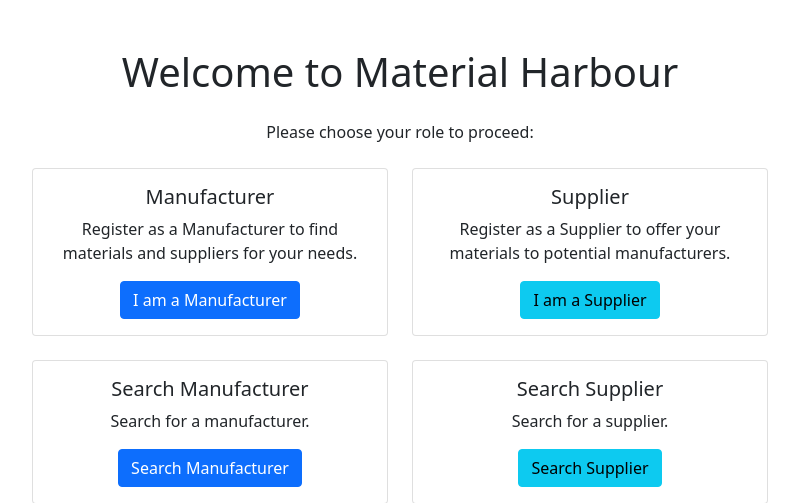
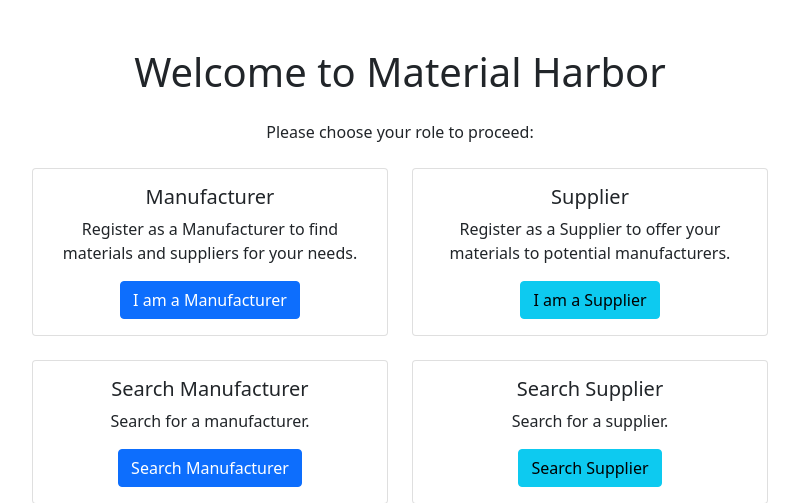
Before and after one commit to ConnorKnack/material_harbor, a PHP site: page / in a window 1280 px wide. Shown: the top 503 px of the page, without its empty margins (240-1039 px from the left). Run offline with PHP 8.4, Linux system fonts and the light colour scheme.

Commit message:
Harbour to Harbor

```diff
--- a/db_conn.php
+++ b/db_conn.php
@@ -9,7 +9,7 @@ session_start();
 $servername = "localhost";
 $username = "root";
 $password = "password";
-$dbname = "material_harbour";
+$dbname = "material_harbor";
 
 // Create connection
 $conn = new mysqli($servername, $username, $password, $dbname);
--- a/header.php
+++ b/header.php
@@ -6,7 +6,7 @@
 </style>
 <nav class="navbar navbar-expand-xl navbar-light bg-light">
     <div class="container-fluid">
-        <a class="navbar-brand fw-bold" href="./index.php">Material Harbour</a>
+        <a class="navbar-brand fw-bold" href="./index.php">Material Harbor</a>
         <button class="navbar-toggler" type="button" data-bs-toggle="collapse" data-bs-target="#navbarNav"
             aria-controls="navbarNav" aria-expanded="false" aria-label="Toggle navigation">
             <span class="navbar-toggler-icon"></span>
--- a/index.php
+++ b/index.php
@@ -10,14 +10,14 @@ if (isLoggedIn()) {
     <head>
         <meta charset="UTF-8">
         <meta name="viewport" content="width=device-width, initial-scale=1.0">
-        <title>Material Harbour</title>
+        <title>Material Harbor</title>
         <!-- Bootstrap CSS -->
         <link rel="stylesheet" href="./assets/css/bootstrap.min.css">
     </head>
 
     <body>
         <div class="container mt-5">
-            <h1 class="text-center mb-4">Welcome to Material Harbour</h1>
+            <h1 class="text-center mb-4">Welcome to Material Harbor</h1>
             <p class="text-center mb-4">Please choose your role to proceed:</p>
             <div class="row justify-content-center">
                 <div class="col-md-4 col-sm-6 mb-4">
--- a/login.php
+++ b/login.php
@@ -185,7 +185,7 @@ $conn->close();
     <head>
         <meta charset="UTF-8">
         <meta name="viewport" content="width=device-width, initial-scale=1.0">
-        <title>Material Harbour</title>
+        <title>Material Harbor</title>
         <!-- Bootstrap CSS -->
         <link rel="stylesheet" href="./assets/css/bootstrap.min.css">
     </head>
--- a/profile.php
+++ b/profile.php
@@ -122,7 +122,7 @@ $conn->close();
     <head>
         <meta charset="UTF-8">
         <meta name="viewport" content="width=device-width, initial-scale=1.0">
-        <title>Material Harbour</title>
+        <title>Material Harbor</title>
         <!-- Bootstrap CSS -->
         <link rel="stylesheet" type="text/css" href="https://cdn.datatables.net/1.11.5/css/jquery.dataTables.min.css" />
         <link rel="stylesheet" href="./assets/css/bootstrap.min.css">
--- a/search-materials.php
+++ b/search-materials.php
@@ -86,7 +86,7 @@ $conn->close();
     <head>
         <meta charset="UTF-8">
         <meta name="viewport" content="width=device-width, initial-scale=1.0">
-        <title>Material Harbour</title>
+        <title>Material Harbor</title>
         <!-- Bootstrap CSS -->
         <link rel="stylesheet" href="./assets/css/bootstrap.min.css">
     </head>
--- a/select-materials.php
+++ b/select-materials.php
@@ -131,7 +131,7 @@ $conn->close();
   <head>
     <meta charset="UTF-8">
     <meta name="viewport" content="width=device-width, initial-scale=1.0">
-    <title>Material Harbour</title>
+    <title>Material Harbor</title>
     <!-- Bootstrap CSS -->
     <link rel="stylesheet" href="./assets/css/bootstrap.min.css">
   </head>
--- a/verify-2fa.php
+++ b/verify-2fa.php
@@ -88,7 +88,7 @@ if ($_SERVER['REQUEST_METHOD'] == 'POST' && isset($_POST['verifyOtp'])) {
     <head>
         <meta charset="UTF-8">
         <meta name="viewport" content="width=device-width, initial-scale=1.0">
-        <title>Material Harbour</title>
+        <title>Material Harbor</title>
         <!-- Bootstrap CSS -->
         <link rel="stylesheet" href="./assets/css/bootstrap.min.css">
     </head>
--- a/verify-email.php
+++ b/verify-email.php
@@ -69,7 +69,7 @@ if ($_SERVER['REQUEST_METHOD'] == 'POST' && isset($_POST['verifyOtp'])) {
     <head>
         <meta charset="UTF-8">
         <meta name="viewport" content="width=device-width, initial-scale=1.0">
-        <title>Material Harbour</title>
+        <title>Material Harbor</title>
         <!-- Bootstrap CSS -->
         <link rel="stylesheet" href="./assets/css/bootstrap.min.css">
     </head>
```
Also changed, not shown: README.md.
